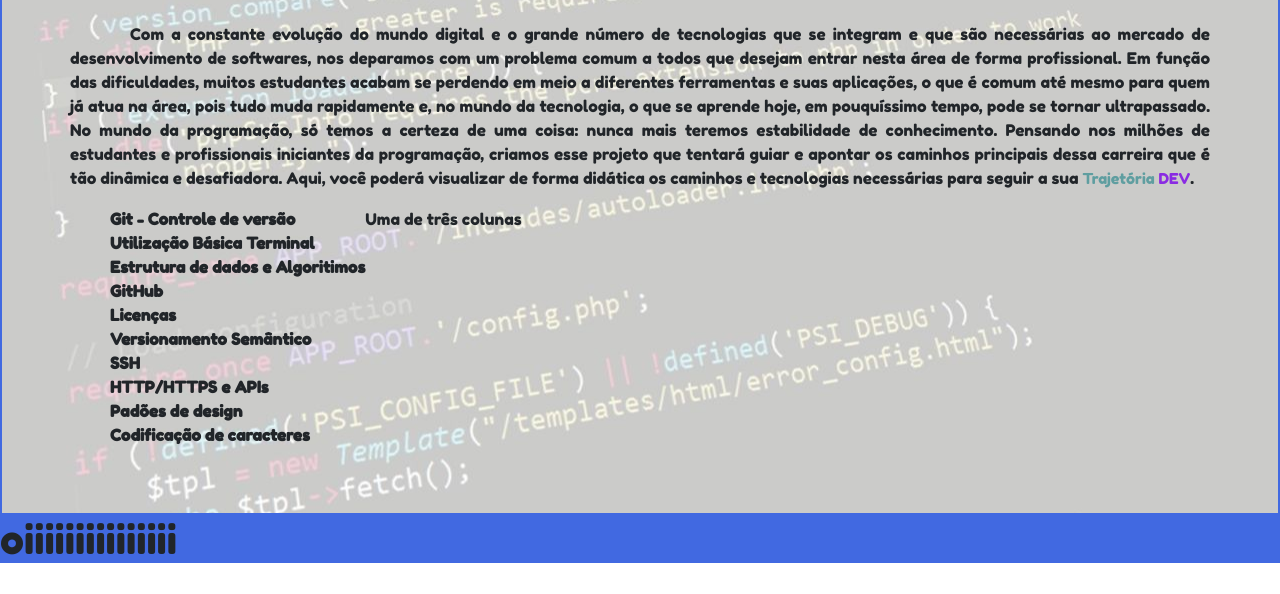
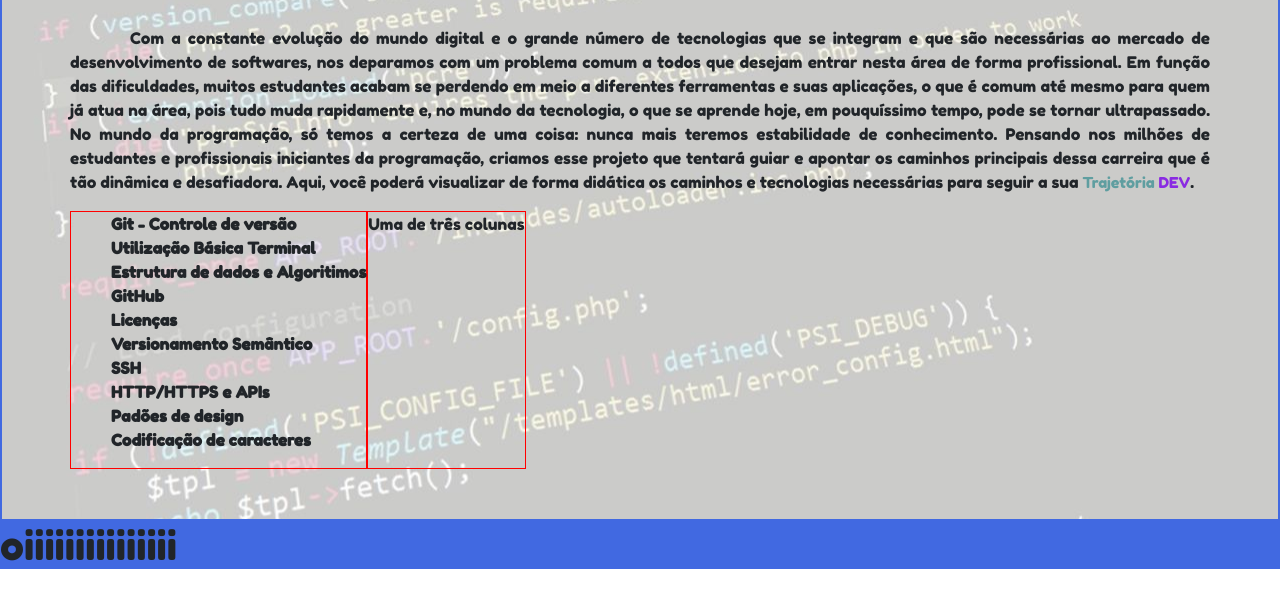
Before and after one commit to thiago-lisboa/TrajetoriaDev, a plain HTML site: page index.html in a window 1280 px wide. Shown: the part 206-800 px from the top of the page. Drawn offline with nearby package versions, Linux system fonts and the light colour scheme.

```diff
--- a/CSS/estilo.css
+++ b/CSS/estilo.css
@@ -32,9 +32,9 @@
      font-weight: bold;
    }
 
-   /* .bordaGeral {
+   .bordaGeral {
      border: red 1px solid;
-   } */
+   }
 
 
 
```
